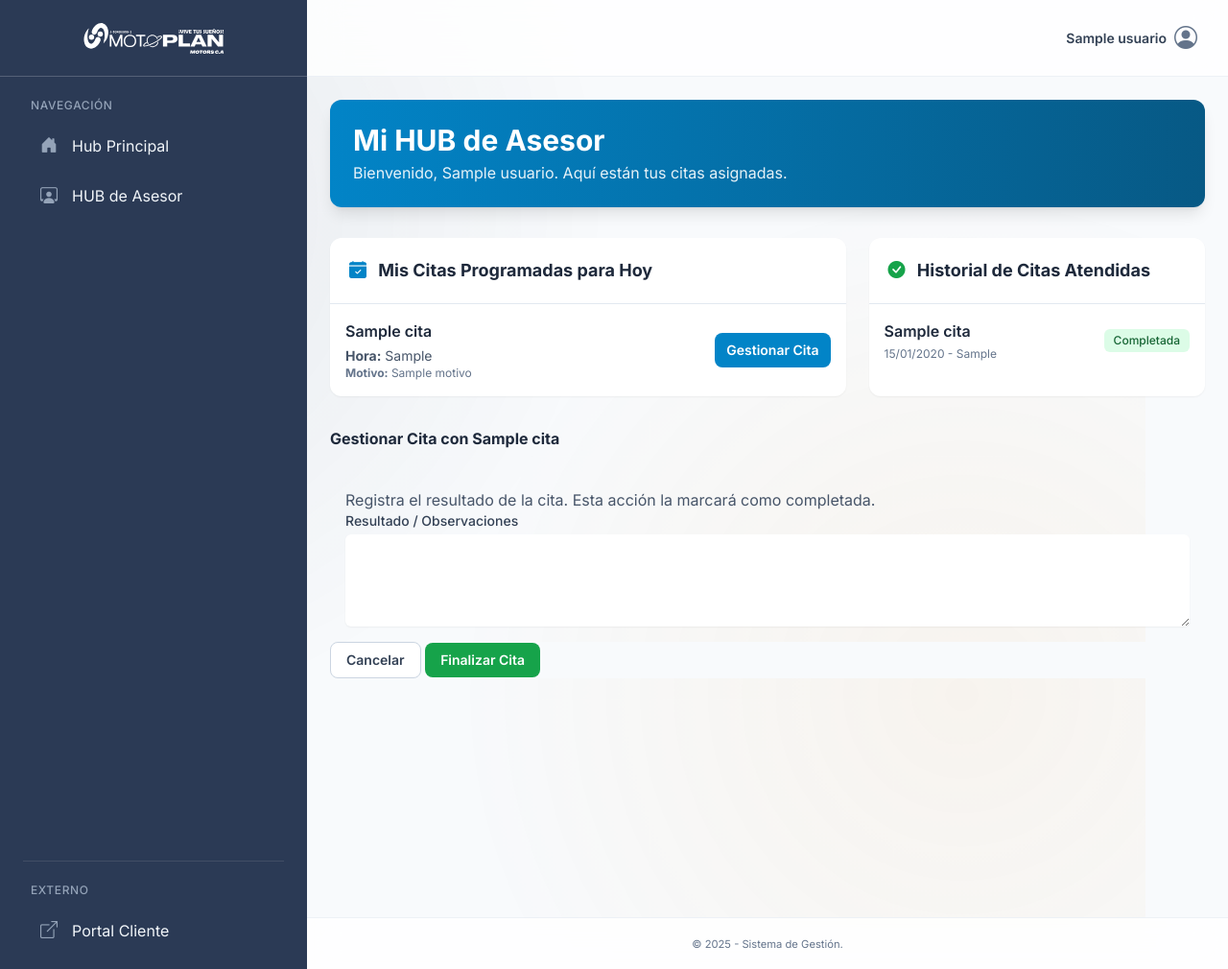
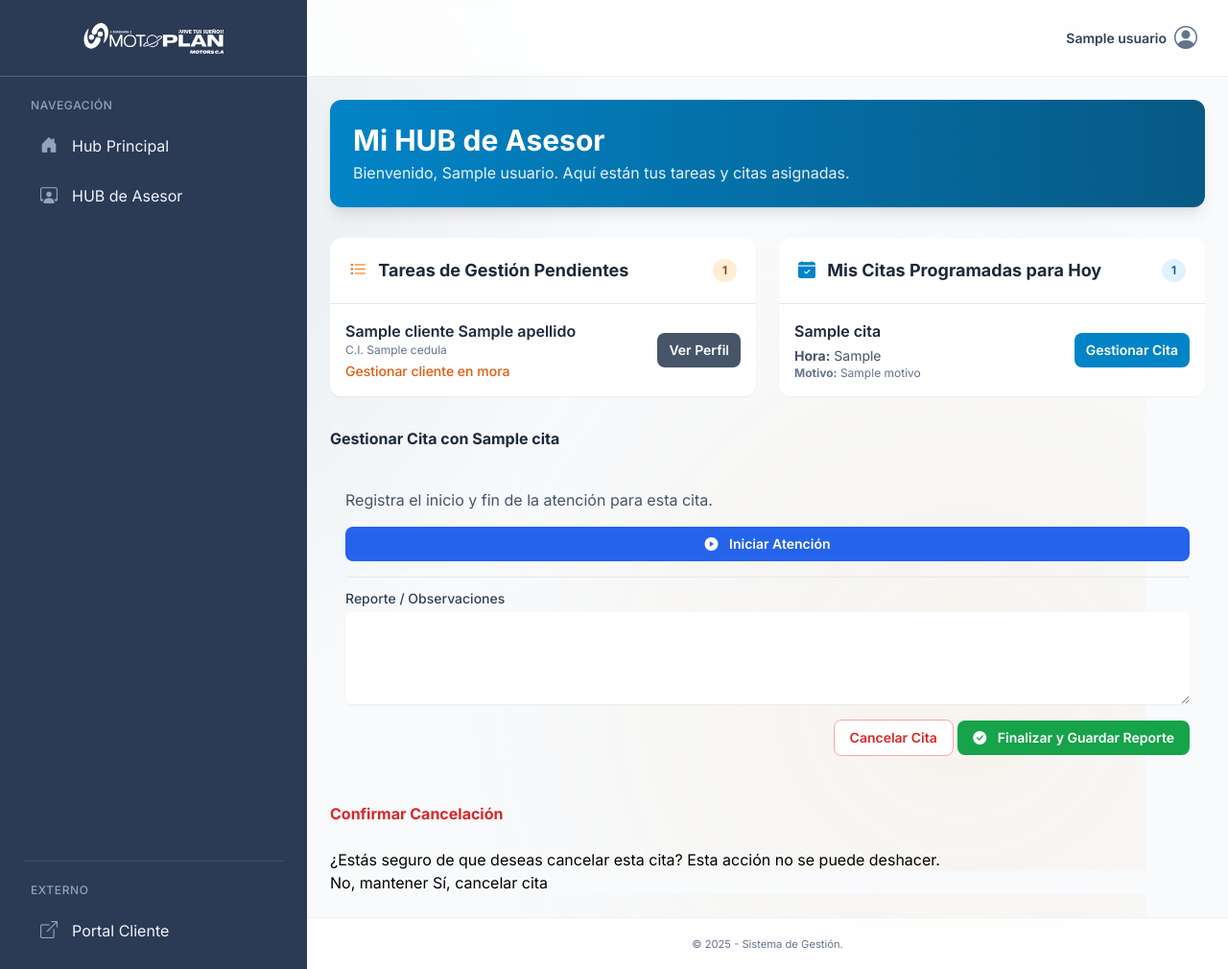
Before and after one commit to Cjyuyo/mi_app_clientes, a Flask app: template templates/hub_asesor.html in a window 1280 px wide. Shown: the whole page at 96% size. Run offline with Flask 3, Linux system fonts and the light colour scheme; the visitor is signed in with stand-in values (Sample User, id 1); the template is opened without the code that fills it: most values are stand-ins (such as "Sample title", 1, 10 or a date in 2020); a database or web service that is not in the repository returns one stand-in record (values such as "Sample title"); some libraries are stand-ins or nearby versions.

Commit message:
feat: Implementar cancelación de citas y mejorar HUB de asesor

```diff
--- a/app.py
+++ b/app.py
@@ -510,30 +510,32 @@ def get_active_sessions():
 
 @app.route('/hub_asesor')
 @admin_required
-@rol_requerido('superadmin', 'gerente', 'administradora')
 def hub_asesor():
     conn = get_db()
     citas_pendientes = []
     citas_completadas = []
+    clientes_en_mora = []
     if not conn:
         flash("Error de conexión con la base de datos.", "danger")
-        return render_template('hub_asesor.html', citas_pendientes=citas_pendientes, citas_completadas=citas_completadas)
+        return render_template('hub_asesor.html', citas_pendientes=citas_pendientes, citas_completadas=citas_completadas, clientes_en_mora=clientes_en_mora)
 
     asesor_id = g.admin['id']
-    today_str = get_venezuela_current_date().isoformat()
-
-    try:
-        with conn.cursor() as cur:
+    today = get_venezuela_current_date()
+    today_str = today.isoformat()
+
+    try:
+        with conn.cursor() as cur:
+            # Marcar inasistencias de días anteriores
             cur.execute("""
                 UPDATE solicitudes
                 SET detalles = jsonb_set(detalles, '{estado_final}', '"Inasistencia"')
                 WHERE tipo_solicitud = 'Cita' AND estado = 'Aprobada' AND (detalles->>'asesor_id')::int = %s
-                AND (detalles->>'fecha_cita')::date <= %s
+                AND (detalles->>'fecha_cita')::date < %s
                 AND (detalles->>'hora_inicio' IS NULL)
-                AND ((detalles->>'fecha_cita')::date + (detalles->>'hora_cita')::time) < NOW() - INTERVAL '30 minutes'
             """, (asesor_id, today_str))
             conn.commit()
 
+            # Obtener citas pendientes para hoy
             cur.execute("""
                 SELECT s.id, s.detalles, c.nombre || ' ' || c.apellido as nombre_cliente
                 FROM solicitudes s JOIN clientes c ON s.cliente_id = c.id
@@ -545,6 +547,7 @@ def hub_asesor():
             """, (asesor_id, today_str))
             citas_pendientes = cur.fetchall()
 
+            # Obtener historial de citas completadas
             cur.execute("""
                 SELECT s.id, s.detalles, s.detalles->>'estado_final' as estado_final, c.nombre || ' ' || c.apellido as nombre_cliente
                 FROM solicitudes s JOIN clientes c ON s.cliente_id = c.id
@@ -556,15 +559,26 @@ def hub_asesor():
             """, (asesor_id,))
             citas_completadas = cur.fetchall()
 
+            # Obtener clientes en mora asignados al asesor
+            first_day_of_month = today.replace(day=1)
+            subquery_pagaron_mes = "SELECT DISTINCT cliente_id FROM pagos WHERE tipo_pago = 'Cuota' AND estado_pago = 'Conciliado' AND fecha_pago >= %s"
+            query_morosos = f"""
+                SELECT c.id, c.nombre, c.apellido, c.cedula
+                FROM clientes c
+                WHERE c.gestor_id = %s AND TRIM(UPPER(c.proceso)) = 'AHORRADOR' AND TRIM(UPPER(c.estatus)) = 'ACTIVO'
+                AND c.id NOT IN ({subquery_pagaron_mes}) ORDER BY c.nombre, c.apellido;
+            """
+            cur.execute(query_morosos, (asesor_id, first_day_of_month))
+            clientes_en_mora = cur.fetchall()
+
     except psycopg2.Error as e:
         flash(f"Error al cargar el hub de asesor: {e}", "danger")
 
-    return render_template('hub_asesor.html', citas_pendientes=citas_pendientes, citas_completadas=citas_completadas)
+    return render_template('hub_asesor.html', citas_pendientes=citas_pendientes, citas_completadas=citas_completadas, clientes_en_mora=clientes_en_mora)
 
 
 @app.route('/citas/registrar_interaccion/<int:cita_id>', methods=['POST'])
 @admin_required
-@rol_requerido('superadmin', 'gerente', 'administradora')
 def registrar_interaccion_cita(cita_id):
     conn = get_db()
     accion = request.form.get('accion')
@@ -679,7 +693,7 @@ def gestion_citas():
                 solicitudes['citas'] = cur.fetchall()
 
                 cur.execute("""
-                    SELECT s.detalles, c.nombre || ' ' || c.apellido as nombre_cliente, a.usuario as nombre_asesor
+                    SELECT s.id, s.detalles, c.nombre || ' ' || c.apellido as nombre_cliente, a.usuario as nombre_asesor
                     FROM solicitudes s
                     JOIN clientes c ON s.cliente_id = c.id
                     LEFT JOIN administradores a ON (s.detalles->>'asesor_id')::int = a.id
@@ -2547,12 +2561,51 @@ def portal_dashboard():
 
             puede_registrar_oferta = inscripcion_completa and primera_cuota_pagada
 
+            # INICIO DE LA CORRECCIÓN: Cargar historial de gestiones
+            historial_gestiones = []
+            cur.execute("SELECT * FROM solicitudes WHERE cliente_id = %s ORDER BY fecha_creacion DESC", (session['cliente_id'],))
+            solicitudes = cur.fetchall()
+            for s in solicitudes:
+                detalles = s['detalles'] if s['detalles'] else {}
+                if isinstance(detalles, str):
+                    try: detalles = json.loads(detalles)
+                    except json.JSONDecodeError: detalles = {}
+
+                descripcion = f"Estado: {s['estado']}"
+                if s['tipo_solicitud'] == 'Cita':
+                    descripcion = f"Cita para el {detalles.get('fecha_cita')} a las {detalles.get('hora_cita')}. Estado: {s['estado']}"
+                elif s['tipo_solicitud'] == 'Congelamiento':
+                    descripcion = f"Congelar por {detalles.get('tiempo_congelamiento', 'N/A')}. Estado: {s['estado']}"
+
+                historial_gestiones.append({
+                    'titulo': f"Solicitud de {s['tipo_solicitud']}",
+                    'fecha': s['fecha_creacion'],
+                    'descripcion': descripcion,
+                    'estado': s['estado'],
+                    'icono': 'bi-calendar-check' if s['tipo_solicitud'] == 'Cita' else 'bi-snow'
+                })
+
+            cur.execute("SELECT * FROM ofertas WHERE cliente_id = %s ORDER BY fecha_oferta DESC", (session['cliente_id'],))
+            ofertas = cur.fetchall()
+            for o in ofertas:
+                 historial_gestiones.append({
+                    'titulo': f"Oferta Registrada",
+                    'fecha': o['fecha_oferta'],
+                    'descripcion': f"Ofertaste {o['cuotas_ofertadas']} cuotas. Estado: {o['estado_oferta'].capitalize()}",
+                    'estado': 'Aprobada' if o['estado_oferta'] == 'activa' else 'Rechazada',
+                    'icono': 'bi-gem'
+                })
+
+            historial_gestiones.sort(key=lambda x: x['fecha'], reverse=True)
+            # FIN DE LA CORRECCIÓN
+
             return render_template('portal_dashboard.html',
                                    cliente=cliente_dict,
                                    pago_en_proceso=pago_en_proceso,
                                    estado_principal=estado_principal,
                                    cita_confirmada=cita_confirmada,
-                                   puede_registrar_oferta=puede_registrar_oferta)
+                                   puede_registrar_oferta=puede_registrar_oferta,
+                                   historial_gestiones=historial_gestiones)
     except (psycopg2.Error, KeyError) as e:
         logging.error(f"Error en portal_dashboard: {e}")
         flash('Ocurrió un error inesperado al cargar tu portal. Inténtalo de nuevo.', 'error')
--- a/templates/hub_asesor.html
+++ b/templates/hub_asesor.html
@@ -9,17 +9,53 @@
     <!-- Encabezado de la página -->
     <div class="bg-gradient-to-r from-sky-600 to-sky-800 text-white p-6 rounded-xl shadow-lg">
         <h1 class="text-3xl font-bold">Mi HUB de Asesor</h1>
-        <p class="mt-1 opacity-90">Bienvenido, {{ g.admin.usuario }}. Aquí están tus citas asignadas.</p>
+        <p class="mt-1 opacity-90">Bienvenido, {{ g.admin.usuario }}. Aquí están tus tareas y citas asignadas.</p>
     </div>
 
-    <div class="grid grid-cols-1 lg:grid-cols-5 gap-6">
-        <!-- Columna de Citas Pendientes -->
-        <div class="lg:col-span-3">
+    <div class="grid grid-cols-1 lg:grid-cols-2 gap-6">
+        <!-- Columna de Tareas Pendientes -->
+        <div>
+            <div class="bg-white rounded-xl shadow-sm h-full">
+                <div class="p-5 border-b border-slate-200 flex justify-between items-center">
+                    <h2 class="text-lg font-bold text-slate-800">
+                        <i class="bi bi-list-task mr-2 text-orange-500"></i> Tareas de Gestión Pendientes
+                    </h2>
+                    <span class="py-1 px-2.5 bg-orange-100 text-orange-800 text-xs font-semibold rounded-full">{{ clientes_en_mora|length }}</span>
+                </div>
+                <div class="divide-y divide-slate-200">
+                    {% for cliente in clientes_en_mora %}
+                    <div class="p-4">
+                        <div class="flex flex-col sm:flex-row justify-between sm:items-center gap-3">
+                            <div>
+                                <h3 class="font-semibold text-slate-800">{{ cliente.nombre }} {{ cliente.apellido }}</h3>
+                                <p class="text-xs text-slate-500">C.I. {{ cliente.cedula }}</p>
+                                <p class="text-sm text-orange-600 font-medium mt-1">Gestionar cliente en mora</p>
+                            </div>
+                            <a href="{{ url_for('perfil_cliente', cliente_id=cliente.id) }}" class="text-sm bg-slate-600 text-white font-semibold py-2 px-3 rounded-lg hover:bg-slate-700 flex-shrink-0">
+                                Ver Perfil
+                            </a>
+                        </div>
+                    </div>
+                    {% else %}
+                    <div class="text-center text-slate-500 p-8">
+                        <div class="flex flex-col items-center">
+                            <i class="bi bi-emoji-sunglasses text-4xl text-slate-400"></i>
+                            <p class="mt-3 font-medium">¡Excelente! No tienes gestiones de cobranza pendientes.</p>
+                        </div>
+                    </div>
+                    {% endfor %}
+                </div>
+            </div>
+        </div>
+
+        <!-- Columna de Citas -->
+        <div>
             <div class="bg-white rounded-xl shadow-sm h-full">
                 <div class="p-5 border-b border-slate-200 flex justify-between items-center">
                     <h2 class="text-lg font-bold text-slate-800">
                         <i class="bi bi-calendar-check-fill mr-2 text-sky-600"></i> Mis Citas Programadas para Hoy
                     </h2>
+                     <span class="py-1 px-2.5 bg-sky-100 text-sky-800 text-xs font-semibold rounded-full">{{ citas_pendientes|length }}</span>
                 </div>
                 <div class="divide-y divide-slate-200">
                     {% for cita in citas_pendientes %}
@@ -30,7 +66,7 @@
                                 <p class="text-sm text-slate-600 mt-1"><strong>Hora:</strong> {{ cita.detalles.hora_cita }}</p>
                                 <p class="text-xs text-slate-500"><strong>Motivo:</strong> {{ cita.detalles.motivo }}</p>
                             </div>
-                            <button class="text-sm bg-sky-600 text-white font-semibold py-2 px-3 rounded-lg hover:bg-sky-700 flex-shrink-0" data-bs-toggle="modal" data-bs-target="#finalizarCitaModal-{{ cita.id }}">
+                            <button class="text-sm bg-sky-600 text-white font-semibold py-2 px-3 rounded-lg hover:bg-sky-700 flex-shrink-0" data-bs-toggle="modal" data-bs-target="#gestionarCitaModal-{{ cita.id }}">
                                 Gestionar Cita
                             </button>
                         </div>
@@ -46,59 +82,63 @@
                 </div>
             </div>
         </div>
+    </div>
 
-        <!-- Columna de Historial -->
-        <div class="lg:col-span-2">
-            <div class="bg-white rounded-xl shadow-sm h-full">
-                <div class="p-5 border-b border-slate-200 flex justify-between items-center">
-                    <h2 class="text-lg font-bold text-slate-800">
-                        <i class="bi bi-check-circle-fill mr-2 text-green-600"></i> Historial de Citas Atendidas
-                    </h2>
+    <!-- Modales para Citas -->
+    {% for cita in citas_pendientes %}
+    <div class="modal fade" id="gestionarCitaModal-{{ cita.id }}" tabindex="-1">
+        <div class="modal-dialog modal-dialog-centered">
+            <div class="modal-content rounded-xl">
+                <div class="modal-header">
+                    <h5 class="modal-title font-bold text-slate-800">Gestionar Cita con {{ cita.nombre_cliente }}</h5>
+                    <button type="button" class="btn-close" data-bs-dismiss="modal" aria-label="Close"></button>
                 </div>
-                <div class="divide-y divide-slate-200">
-                    {% for cita in citas_completadas %}
-                    <div class="p-4">
-                        <div class="flex justify-between items-center">
-                            <div>
-                                <h3 class="font-semibold text-slate-800">{{ cita.nombre_cliente }}</h3>
-                                <p class="text-xs text-slate-500 mt-1">{{ cita.detalles.fecha_cita | format_date }} - {{ cita.detalles.hora_cita }}</p>
-                            </div>
-                            <span class="py-1 px-2.5 bg-green-100 text-green-800 text-xs font-medium rounded-md">Completada</span>
+                <div class="modal-body p-4">
+                    <p class="text-slate-600 mb-4">Registra el inicio y fin de la atención para esta cita.</p>
+
+                    <form action="{{ url_for('registrar_interaccion_cita', cita_id=cita.id) }}" method="POST" class="mb-4">
+                        <input type="hidden" name="accion" value="iniciar">
+                        <button type="submit" class="w-full text-sm bg-blue-600 text-white font-semibold py-2 px-4 rounded-lg hover:bg-blue-700">
+                            <i class="bi bi-play-circle-fill mr-2"></i> Iniciar Atención
+                        </button>
+                    </form>
+
+                    <hr class="my-3">
+
+                    <form action="{{ url_for('registrar_interaccion_cita', cita_id=cita.id) }}" method="POST">
+                        <input type="hidden" name="accion" value="finalizar">
+                        <div>
+                            <label for="reporte-{{ cita.id }}" class="block text-sm font-medium text-slate-700">Reporte / Observaciones</label>
+                            <textarea id="reporte-{{ cita.id }}" name="reporte" rows="4" class="mt-1 block w-full rounded-md border-slate-300 shadow-sm focus:border-blue-500 focus:ring-blue-500" required></textarea>
                         </div>
-                    </div>
-                    {% else %}
-                    <div class="text-center text-slate-500 p-8">
-                        <div class="flex flex-col items-center">
-                            <i class="bi bi-clock-history text-4xl text-slate-400"></i>
-                            <p class="mt-3 font-medium">Aún no has completado citas.</p>
+                        <div class="mt-4 text-right">
+                             <button type="button" class="text-sm bg-white text-red-600 font-semibold py-2 px-4 rounded-lg border border-red-300 hover:bg-red-50" data-bs-toggle="modal" data-bs-target="#cancelarCitaModal-{{ cita.id }}">Cancelar Cita</button>
+                            <button type="submit" class="text-sm bg-green-600 text-white font-semibold py-2 px-4 rounded-lg hover:bg-green-700">
+                                <i class="bi bi-check-circle-fill mr-2"></i> Finalizar y Guardar Reporte
+                            </button>
                         </div>
-                    </div>
-                    {% endfor %}
+                    </form>
                 </div>
             </div>
         </div>
     </div>
 
-    <!-- Modales -->
-    {% for cita in citas_pendientes %}
-    <div class="modal fade" id="finalizarCitaModal-{{ cita.id }}" tabindex="-1">
+    <!-- Modal de Confirmación para Cancelar Cita -->
+    <div class="modal fade" id="cancelarCitaModal-{{ cita.id }}" tabindex="-1">
         <div class="modal-dialog modal-dialog-centered">
             <div class="modal-content rounded-xl">
-                <form action="{{ url_for('finalizar_cita', solicitud_id=cita.id) }}" method="POST">
+                <form action="{{ url_for('cancelar_cita_admin', solicitud_id=cita.id) }}" method="POST">
                     <div class="modal-header">
-                        <h5 class="modal-title font-bold text-slate-800">Gestionar Cita con {{ cita.nombre_cliente }}</h5>
-                        <button type="button" class="btn-close" data-bs-dismiss="modal" aria-label="Close"></button>
+                        <h5 class="modal-title font-bold text-red-600">Confirmar Cancelación</h5>
+                        <button type="button" class="btn-close" data-bs-dismiss="modal"></button>
                     </div>
-                    <div class="modal-body p-4">
-                        <p class="text-slate-600">Registra el resultado de la cita. Esta acción la marcará como completada.</p>
-                        <div>
-                            <label for="resultado_cita-{{ cita.id }}" class="block text-sm font-medium text-slate-700">Resultado / Observaciones</label>
-                            <textarea id="resultado_cita-{{ cita.id }}" name="resultado" rows="4" class="mt-1 block w-full rounded-md border-slate-300 shadow-sm focus:border-blue-500 focus:ring-blue-500" required></textarea>
-                        </div>
+                    <div class="modal-body">
+                        <p>¿Estás seguro de que deseas cancelar esta cita? Esta acción no se puede deshacer.</p>
+                        <input type="hidden" name="origin" value="hub_asesor">
                     </div>
                     <div class="modal-footer bg-slate-50">
-                        <button type="button" class="text-sm bg-white text-slate-700 font-semibold py-2 px-4 rounded-lg border border-slate-300 hover:bg-slate-50" data-bs-dismiss="modal">Cancelar</button>
-                        <button type="submit" class="text-sm bg-green-600 text-white font-semibold py-2 px-4 rounded-lg hover:bg-green-700">Finalizar Cita</button>
+                        <button type="button" class="btn btn-secondary" data-bs-dismiss="modal">No, mantener</button>
+                        <button type="submit" class="btn btn-danger">Sí, cancelar cita</button>
                     </div>
                 </form>
             </div>
```
Also changed, not shown: templates/gestion_citas.html (+10 -5 lines), templates/portal_dashboard.html (+6 -4 lines).
